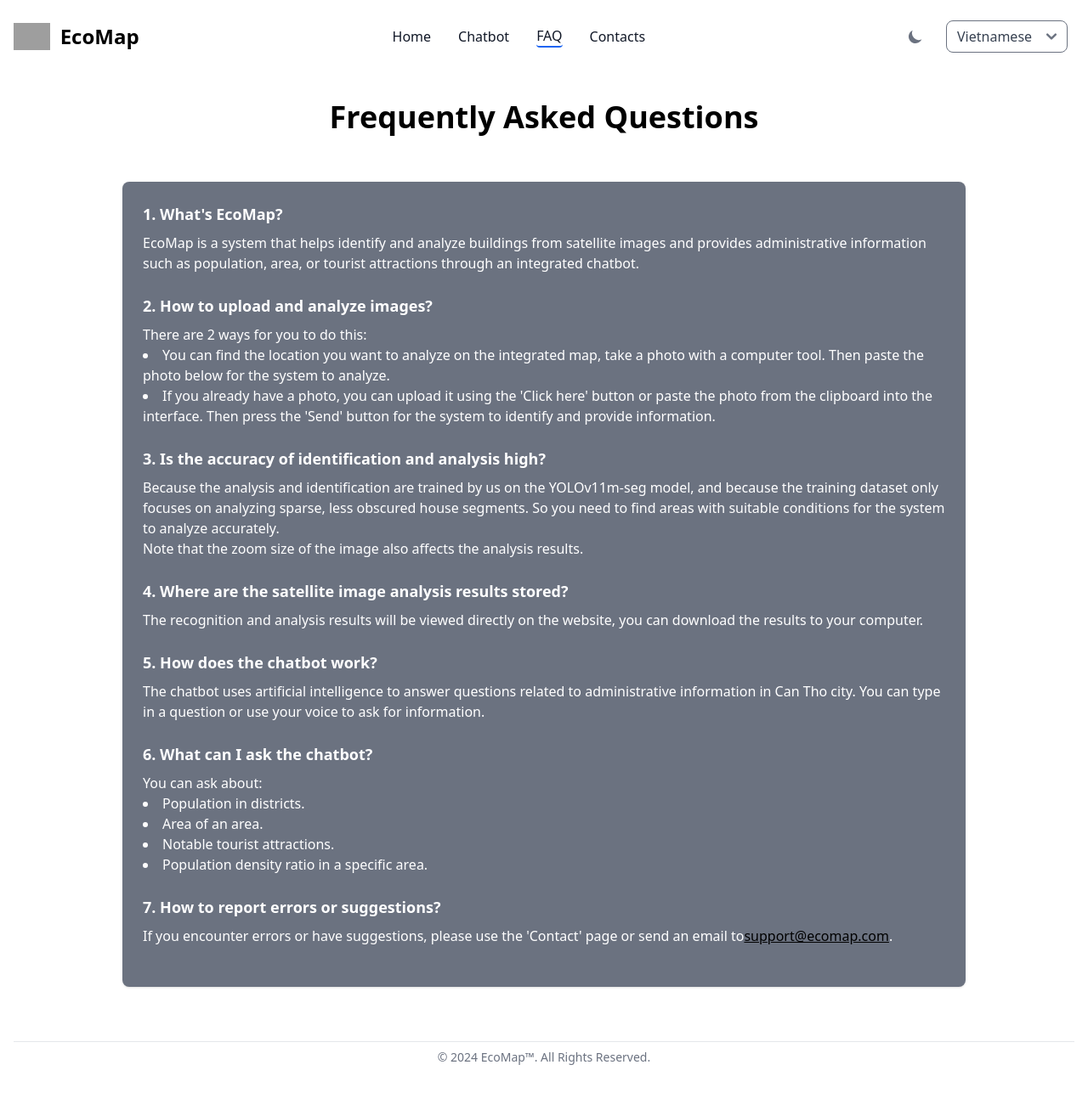
After one commit to DuyBao02/EcoMap, a Flask app: page /faq in a window 1280 px wide. The commit adds this page. Shown: the whole page at 85% size. Run offline with Flask 3, Linux system fonts and the light colour scheme; parts of the project's set-up code (start-up, migrations or seed data) failed here and were passed over; some libraries are stand-ins or nearby versions; grey boxes are pictures that could not be loaded.

Commit message:
add, trans FAQ page

```diff
--- a/app.py
+++ b/app.py
@@ -17,7 +17,7 @@ app.jinja_env.filters['zip'] = jinja2_zip
 #Language config
 babel = Babel(app)
 app.config['SECRET_KEY'] = '604ab4ed4ab64b1b19449696'
-app.config['BABEL_DEFAULT_LOCALE'] = 'vi'
+app.config['BABEL_DEFAULT_LOCALE'] = 'en'
 app.config['BABEL_TRANSLATION_DIRECTORIES'] = './translations'
 
 #--------------------------------------------------------------------------------------
@@ -403,6 +403,10 @@ def speech_to_text():
 
 #------------------------------------------#####---------------------------------------#
 
+@app.route("/faq")
+def faq():
+    return render_template("otherpages/faq.html")
+
 @app.route("/contacts")
 def contacts():
     return render_template("otherpages/contacts.html")
--- a/requirements.txt
+++ b/requirements.txt
@@ -93,5 +93,5 @@ ultralytics-thop==2.0.9
 uritemplate==4.1.1
 urllib3==2.2.3
 websocket-client==1.8.0
-Werkzeug==3.0.4
+Werkzeug==3.0.6
 wsproto==1.2.0
--- a/static/dist/css/output.css
+++ b/static/dist/css/output.css
@@ -1207,6 +1207,10 @@ input:checked + .toggle-bg {
   margin-bottom: 1rem;
 }
 
+.mb-6 {
+  margin-bottom: 1.5rem;
+}
+
 .me-2\.5 {
   margin-inline-end: 0.625rem;
 }
@@ -1473,6 +1477,14 @@ input:checked + .toggle-bg {
 
 .resize {
   resize: both;
+}
+
+.list-inside {
+  list-style-position: inside;
+}
+
+.list-disc {
+  list-style-type: disc;
 }
 
 .appearance-none {
@@ -1769,6 +1781,10 @@ input:checked + .toggle-bg {
   padding: 1rem;
 }
 
+.p-6 {
+  padding: 1.5rem;
+}
+
 .p-8 {
   padding: 2rem;
 }
@@ -1813,6 +1829,11 @@ input:checked + .toggle-bg {
   padding-bottom: 0.75rem;
 }
 
+.py-6 {
+  padding-top: 1.5rem;
+  padding-bottom: 1.5rem;
+}
+
 .py-8 {
   padding-top: 2rem;
   padding-bottom: 2rem;
@@ -1868,6 +1889,11 @@ input:checked + .toggle-bg {
   line-height: 1.25rem;
 }
 
+.text-xl {
+  font-size: 1.25rem;
+  line-height: 1.75rem;
+}
+
 .font-bold {
   font-weight: 700;
 }
@@ -1956,6 +1982,10 @@ input:checked + .toggle-bg {
 .text-white {
   --tw-text-opacity: 1;
   color: rgb(255 255 255 / var(--tw-text-opacity));
+}
+
+.underline {
+  text-decoration-line: underline;
 }
 
 .opacity-0 {
@@ -2072,9 +2102,9 @@ input:checked + .toggle-bg {
   transform: translate(var(--tw-translate-x), var(--tw-translate-y)) rotate(var(--tw-rotate)) skewX(var(--tw-skew-x)) skewY(var(--tw-skew-y)) scaleX(var(--tw-scale-x)) scaleY(var(--tw-scale-y));
 }
 
-.hover\:scale-105:hover {
-  --tw-scale-x: 1.05;
-  --tw-scale-y: 1.05;
+.hover\:scale-100:hover {
+  --tw-scale-x: 1;
+  --tw-scale-y: 1;
   transform: translate(var(--tw-translate-x), var(--tw-translate-y)) rotate(var(--tw-rotate)) skewX(var(--tw-skew-x)) skewY(var(--tw-skew-y)) scaleX(var(--tw-scale-x)) scaleY(var(--tw-scale-y));
 }
 
@@ -2084,12 +2114,6 @@ input:checked + .toggle-bg {
   transform: translate(var(--tw-translate-x), var(--tw-translate-y)) rotate(var(--tw-rotate)) skewX(var(--tw-skew-x)) skewY(var(--tw-skew-y)) scaleX(var(--tw-scale-x)) scaleY(var(--tw-scale-y));
 }
 
-.hover\:scale-100:hover {
-  --tw-scale-x: 1;
-  --tw-scale-y: 1;
-  transform: translate(var(--tw-translate-x), var(--tw-translate-y)) rotate(var(--tw-rotate)) skewX(var(--tw-skew-x)) skewY(var(--tw-skew-y)) scaleX(var(--tw-scale-x)) scaleY(var(--tw-scale-y));
-}
-
 .hover\:border-gray-300:hover {
   --tw-border-opacity: 1;
   border-color: rgb(209 213 219 / var(--tw-border-opacity));
--- a/templates/components/footer.html
+++ b/templates/components/footer.html
@@ -2,7 +2,7 @@
   <div class="w-full max-w-screen-xl mx-auto p-4 md:py-8">
     <hr class="my-6 border-gray-200 sm:mx-auto dark:border-gray-700 lg:my-2" />
     <span class="block text-sm text-gray-500 sm:text-center dark:text-gray-400">
-      © 2024 <a href="#" class="hover:underline">DuyBao™</a>. {{ _('All Rights Reserved') }}.
+      © 2024 <a href="#" class="hover:underline">EcoMap™</a>. {{ _('All Rights Reserved') }}.
     </span>
   </div>
 
--- a/templates/components/nav.html
+++ b/templates/components/nav.html
@@ -94,6 +94,12 @@
         </li>
 
         <li class="flex justify-center items-center hover:-translate-y-1 hover:scale-110 duration-300">
+          <a href="{{ url_for('faq') }}" class="ajax-link {% if request.endpoint == 'faq' %}border-b-2 border-blue-600{% endif %} block py-2 px-3 md:p-0 text-gray-900 rounded hover:bg-gray-100 md:hover:bg-transparent md:hover:text-blue-700 dark:text-white md:dark:hover:text-blue-500 dark:hover:bg-gray-700 dark:hover:text-white md:dark:hover:bg-transparent dark:border-gray-700">
+            FAQ
+          </a>
+        </li>
+
+        <li class="flex justify-center items-center hover:-translate-y-1 hover:scale-110 duration-300">
           <a href="{{ url_for('contacts') }}" class="ajax-link {% if request.endpoint == 'contacts' %}border-b-2 border-blue-600{% endif %} block py-2 px-3 md:p-0 text-gray-900 rounded hover:bg-gray-100 md:hover:bg-transparent md:hover:text-blue-700 dark:text-white md:dark:hover:text-blue-500 dark:hover:bg-gray-700 dark:hover:text-white md:dark:hover:bg-transparent dark:border-gray-700">
             {{ _('Contacts') }}
           </a>
--- a/templates/otherpages/contacts.html
+++ b/templates/otherpages/contacts.html
@@ -35,8 +35,8 @@
                         <!-- Điều chỉnh khoảng cách và padding cho mobile -->
                         <h2 class="mx-4 sm:mx-16 hover:-translate-y-1 hover:scale-110 duration-300 cursor-pointer dark:bg-black dark:text-white px-4 sm:px-6 py-2 rounded-md shadow-md focus:outline-none dark:hover:bg-slate-600 bg-white text-black dark:text-white hover:bg-gray-400">
                             <i class="fas fa-envelope"></i>
-                            <a href="mailto:duybaonguyen4@gmail.com">
-                                duybaonguyen4@gmail.com</a>
+                            <a
+                                href="mailto:support@ecomap.com">support@ecomap.com</a>
                         </h2></br>
 
                         <h2 class="mx-4 sm:mx-16 hover:-translate-y-1 hover:scale-110 duration-300 cursor-pointer dark:bg-black dark:text-white px-4 sm:px-6 py-2 rounded-md shadow-md focus:outline-none dark:hover:bg-slate-600 bg-white text-black dark:text-white hover:bg-gray-400">
--- /dev/null
+++ b/templates/otherpages/faq.html
@@ -0,0 +1,62 @@
+{% extends "layout.html" %}
+
+{% block title %}FAQ{% endblock %}
+
+{% block content %}
+
+    <div class="justify-center text-4xl font-semibold flex dark:text-white items-center my-8">
+      {{ _('Frequently Asked Questions') }}
+    </div>
+
+    <div class="container mx-auto px-4 py-6 item-center justify-center max-w-screen-lg">
+
+        <div class="bg-gray-500 dark:bg-white rounded-lg shadow p-6">
+            <div class="mb-6 text-white dark:text-black">
+                <h3 class="text-lg font-bold">1. {{ _("What's EcoMap?") }}</h3>
+                <p class="mt-2">{{ _("EcoMap is a system that helps identify and analyze buildings from satellite images and provides administrative information such as population, area, or tourist attractions through an integrated chatbot.") }}</p>
+            </div>
+
+            <div class="mb-6 text-white dark:text-black">
+                <h3 class="text-lg font-bold">2. {{ _("How to upload and analyze images?") }}</h3>
+                <p class="mt-2">{{ _("There are 2 ways for you to do this:") }}</p>
+                <ul class="list-disc list-inside">
+                    <li>{{ _("You can find the location you want to analyze on the integrated map, take a photo with a computer tool. Then paste the photo below for the system to analyze.") }}</li>
+                    <li>{{ _("If you already have a photo, you can upload it using the 'Click here' button or paste the photo from the clipboard into the interface. Then press the 'Send' button for the system to identify and provide information.") }}</li>
+                </ul>
+                <p class="mt-2"></p>
+            </div>
+
+            <div class="mb-6 text-white dark:text-black">
+                <h3 class="text-lg font-bold">3. {{ _("Is the accuracy of identification and analysis high?") }}</h3>
+                <p class="mt-2">{{ _("Because the analysis and identification are trained by us on the YOLOv11m-seg model, and because the training dataset only focuses on analyzing sparse, less obscured house segments. So you need to find areas with suitable conditions for the system to analyze accurately.") }}</br>
+                    {{ _("Note that the zoom size of the image also affects the analysis results.") }}</p>
+            </div>
+
+            <div class="mb-6 text-white dark:text-black">
+                <h3 class="text-lg font-bold">4. {{ _("Where are the satellite image analysis results stored?") }}</h3>
+                <p class="mt-2">{{ _("The recognition and analysis results will be viewed directly on the website, you can download the results to your computer.") }}</p>
+            </div>
+
+            <div class="mb-6 text-white dark:text-black">
+                <h3 class="text-lg font-bold">5. {{ _("How does the chatbot work?") }}</h3>
+                <p class="mt-2">{{ _("The chatbot uses artificial intelligence to answer questions related to administrative information in Can Tho city. You can type in a question or use your voice to ask for information.") }}</p>
+            </div>
+
+            <div class="mb-6 text-white dark:text-black">
+                <h3 class="text-lg font-bold">6. {{ _("What can I ask the chatbot?") }}</h3>
+                <p class="mt-2">{{ _("You can ask about:") }}</p>
+                <ul class="list-disc list-inside">
+                    <li>{{ _("Population in districts.") }}</li>
+                    <li>{{ _("Area of an area.") }}</li>
+                    <li>{{ _("Notable tourist attractions.") }}</li>
+                    <li>{{ _("Population density ratio in a specific area.") }}</li>
+                </ul>
+            </div>
+
+            <div class="mb-6 text-white dark:text-black">
+                <h3 class="text-lg font-bold">7. {{ _("How to report errors or suggestions?") }}</h3>
+                <p class="mt-2">{{ _("If you encounter errors or have suggestions, please use the 'Contact' page or send an email to") }}<a href="mailto:support@ecomap.com" class="text-black dark:text-blue-500 underline">support@ecomap.com</a>.</p>
+            </div>
+        </div>
+    </div>
+{% endblock %}
```
Also changed, not shown: README.md, translations/en/LC_MESSAGES/messages.po, translations/vi/LC_MESSAGES/messages.po, 4 other files.
